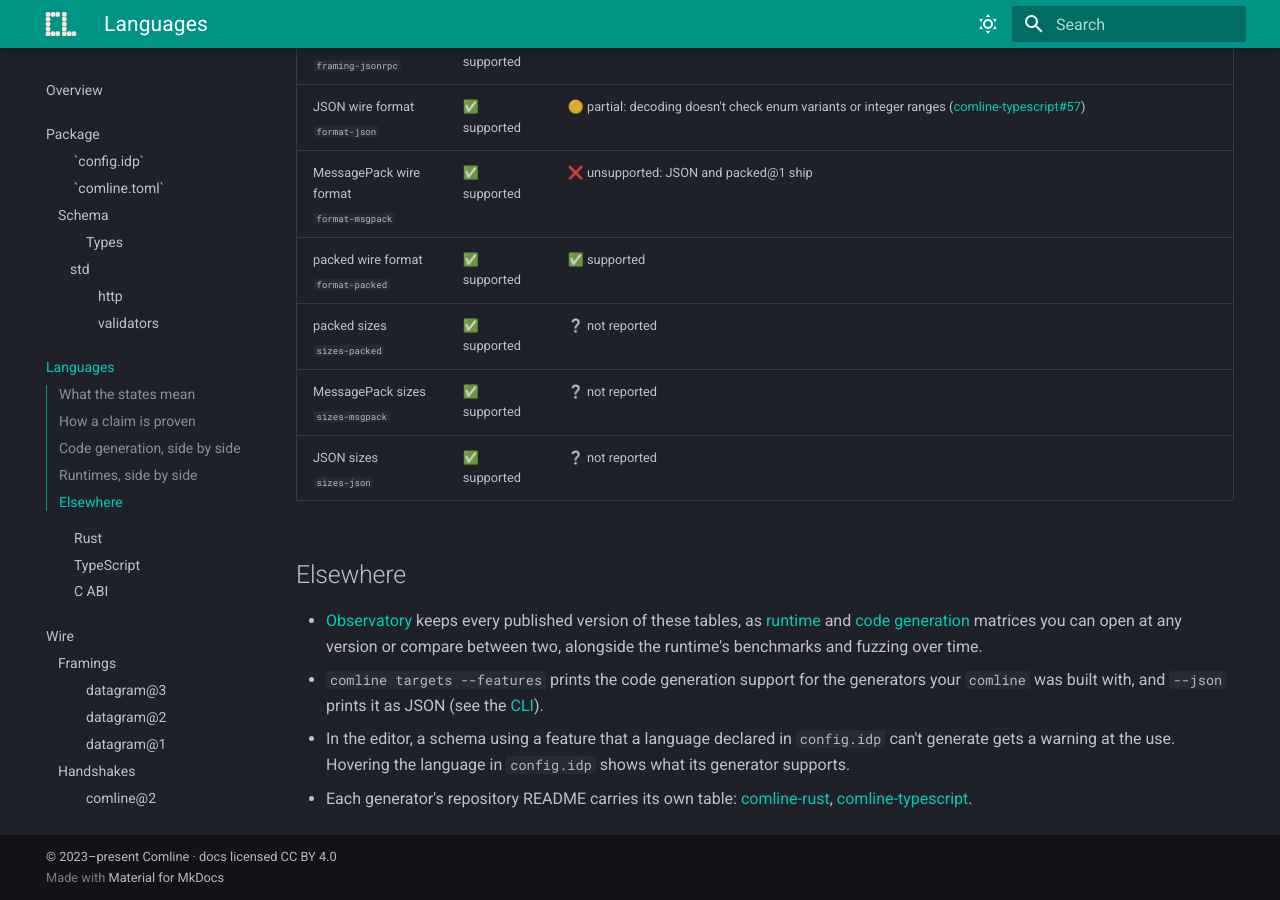
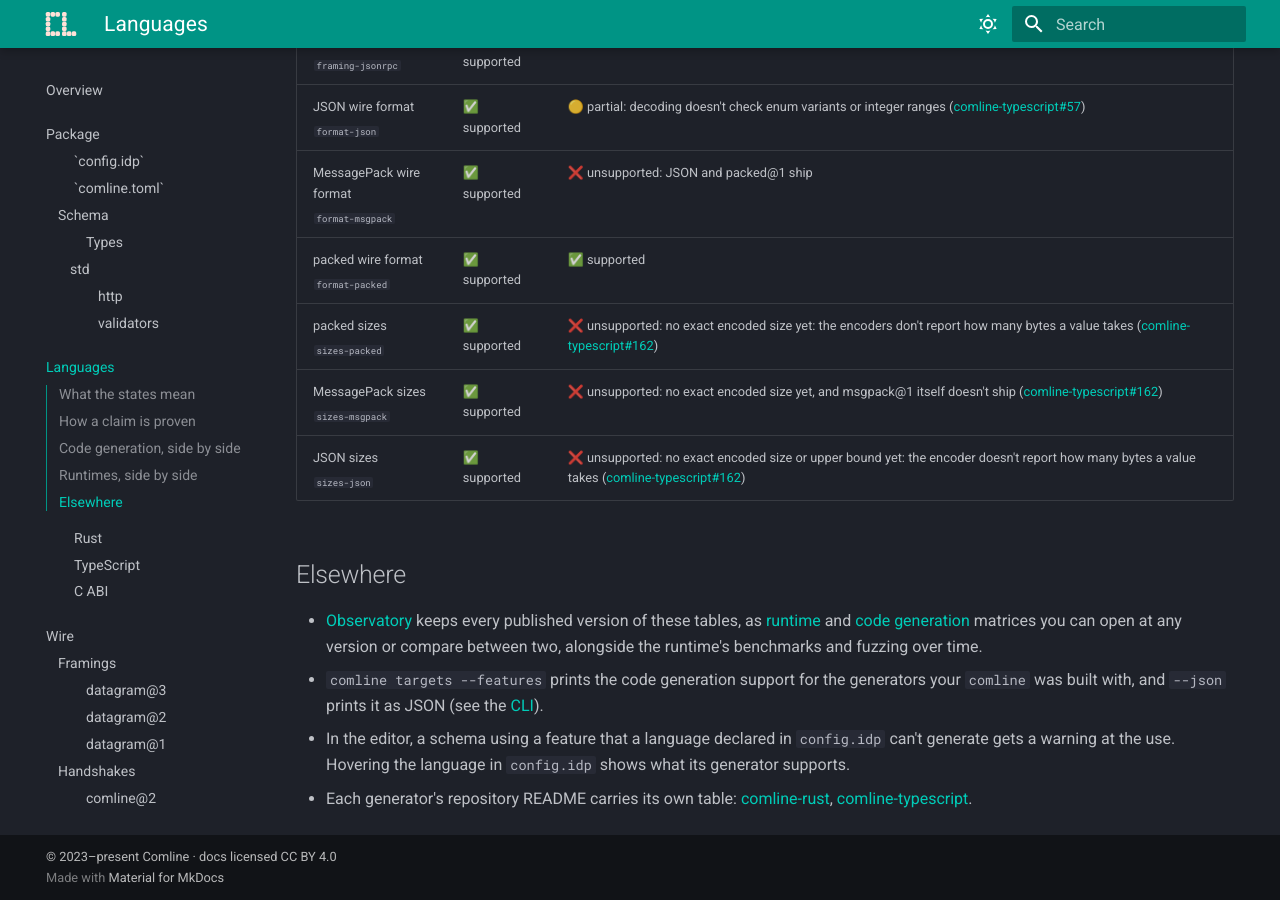
Before and after one commit to ComlineProject/docs, an MkDocs documentation site: the page built from docs/docs/reference/languages/index.md, in a window 1280 px wide and 900 px high, scrolled down 4408 px. Built offline with MkDocs 1.6.1 and Material for MkDocs 9.7.7, drawn with Linux system fonts in a browser that asks for light colours; the version menu is left out.

Commit message:
Language support: refresh from the current conformance results (#176)
The drift check has been red since the runtime reorg (#170). Its path now
resolves, and the only drift left is content: TypeScript's sizes-* features
are reported unsupported (comline-typescript#162) rather than not reported,
and framing-datagram3 has 19 vectors.

```diff
--- a/docs/docs/reference/languages/index.md
+++ b/docs/docs/reference/languages/index.md
@@ -119,9 +119,9 @@ commit. A runtime's suite runs every example against it:
 | JSON wire format <br><sub>`format-json`</sub> | ✅ supported | 🟡 partial: decoding doesn't check enum variants or integer ranges ([comline-typescript#57](https://github.com/ComlineProject/comline-typescript/issues/57)) |
 | MessagePack wire format <br><sub>`format-msgpack`</sub> | ✅ supported | ❌ unsupported: JSON and packed@1 ship |
 | packed wire format <br><sub>`format-packed`</sub> | ✅ supported | ✅ supported |
-| packed sizes <br><sub>`sizes-packed`</sub> | ✅ supported | ❔ not reported |
-| MessagePack sizes <br><sub>`sizes-msgpack`</sub> | ✅ supported | ❔ not reported |
-| JSON sizes <br><sub>`sizes-json`</sub> | ✅ supported | ❔ not reported |
+| packed sizes <br><sub>`sizes-packed`</sub> | ✅ supported | ❌ unsupported: no exact encoded size yet: the encoders don't report how many bytes a value takes ([comline-typescript#162](https://github.com/ComlineProject/comline-typescript/issues/162)) |
+| MessagePack sizes <br><sub>`sizes-msgpack`</sub> | ✅ supported | ❌ unsupported: no exact encoded size yet, and msgpack@1 itself doesn't ship ([comline-typescript#162](https://github.com/ComlineProject/comline-typescript/issues/162)) |
+| JSON sizes <br><sub>`sizes-json`</sub> | ✅ supported | ❌ unsupported: no exact encoded size or upper bound yet: the encoder doesn't report how many bytes a value takes ([comline-typescript#162](https://github.com/ComlineProject/comline-typescript/issues/162)) |
 
 <!-- runtime-matrix:end -->
 
```
Also changed, not shown: docs/docs/reference/languages/rust.md (+1 -1 lines), docs/docs/reference/languages/typescript.md (+4 -4 lines).
